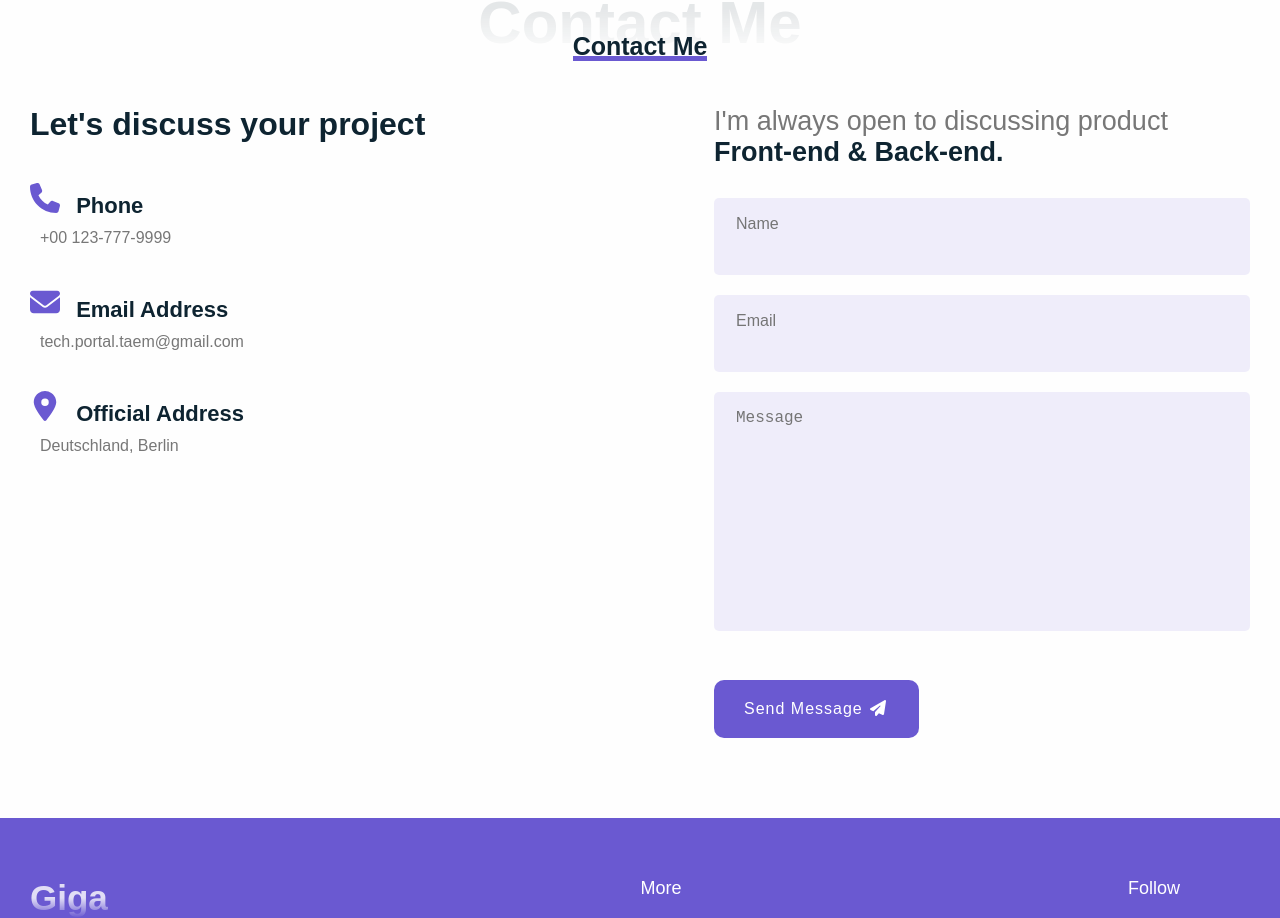
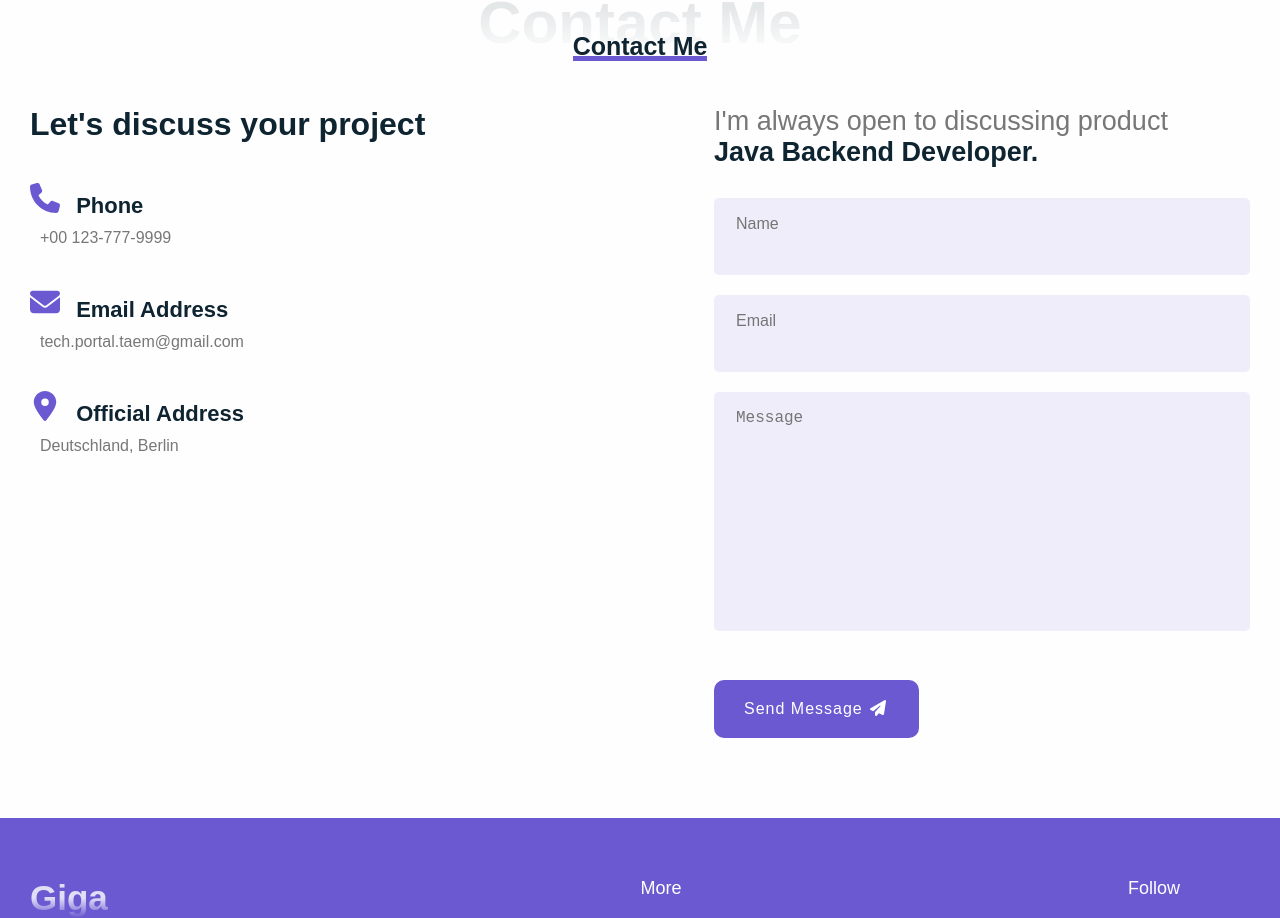
Before and after one commit to TechPortalTaem/My_Portfolio, a React (Vite) app: page / in a window 1280 px wide. Shown: the part 3927-4845 px from the top of the page. Built offline with nearby package versions, Linux system fonts and the light colour scheme.

Commit message:
Update ContactRight.jsx

```diff
--- a/src/components/contact/ContactRight.jsx
+++ b/src/components/contact/ContactRight.jsx
@@ -16,7 +16,7 @@ const ContactRight = () => {
                         >I'm always open to discussing product
 
                             <span>
-                                Front-end & Back-end.
+                                Java Backend Developer.
                             </span>
 
                         </motion.p>
```
